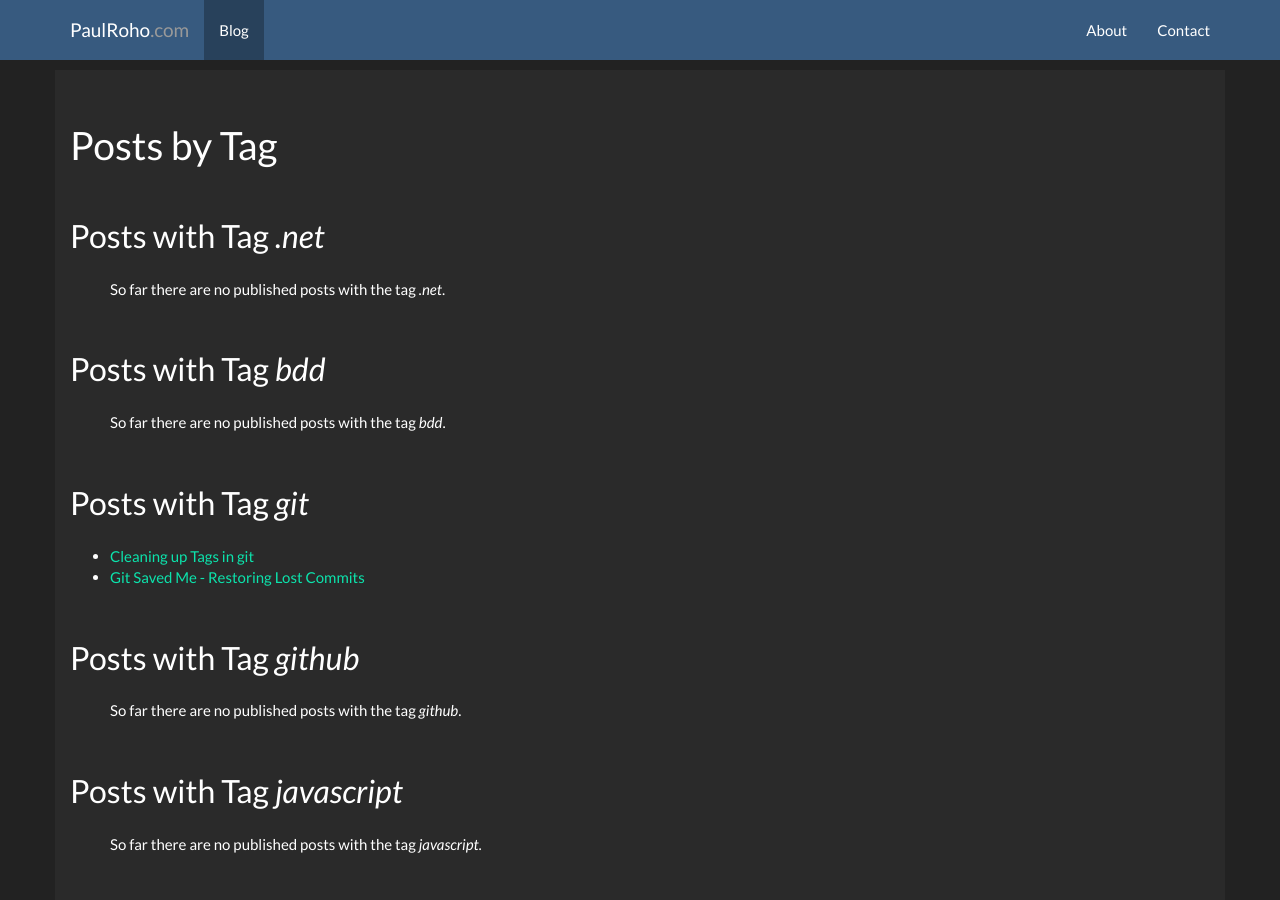
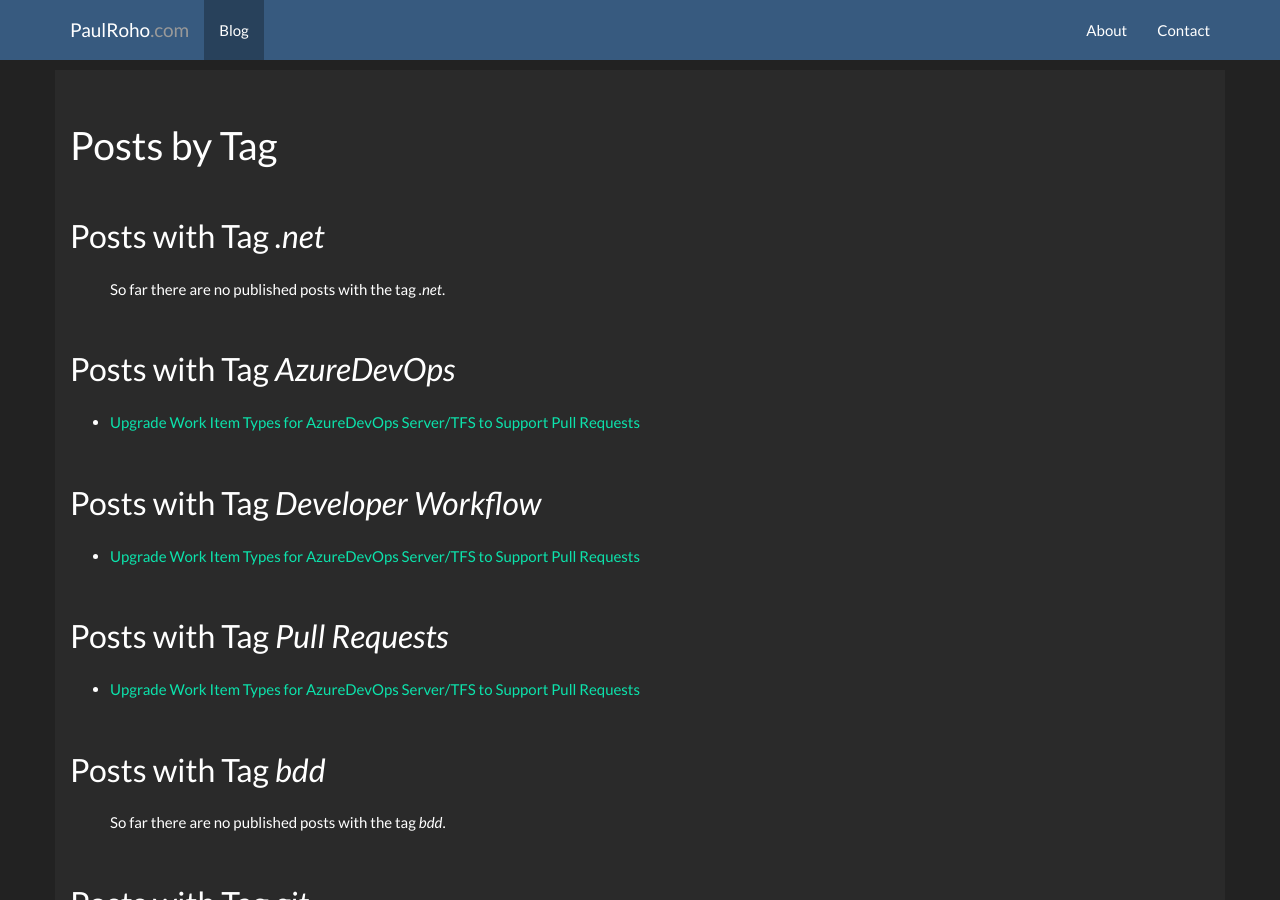
Before and after one commit to paulroho/paulroho.github.io, a Jekyll site: the page built from blog/tags/index.html, in a window 1280 px wide and 900 px high. Built offline with Jekyll 4.4.1, drawn with Linux system fonts in a browser that asks for light colours; nearby versions of some CDN libraries.

Commit message:
Add yaml frontmatter

```diff
--- a/_posts/2019-09-Upgrade-AzureDevOps-WorkItemTypes-to-Support-Pull-Requests.md
+++ b/_posts/2019-09-03-Upgrade-AzureDevOps-WorkItemTypes-to-Support-Pull-Requests.md
@@ -1,4 +1,10 @@
-# Upgrade TFS Work Item Types to Support Pull Requests
+---
+title: Upgrade Work Item Types for AzureDevOps Server/TFS to Support Pull Requests
+
+tags: [Developer Workflow, Pull Requests, AzureDevOps]
+---
+
+# Upgrade Work Item Types for AzureDevOps Server/TFS to Support Pull Requests
 
 Upgrade from TFS 2017 (on-premise) to AzureDevOps Server. Besides the new UI everything seemed to work.
 
```
